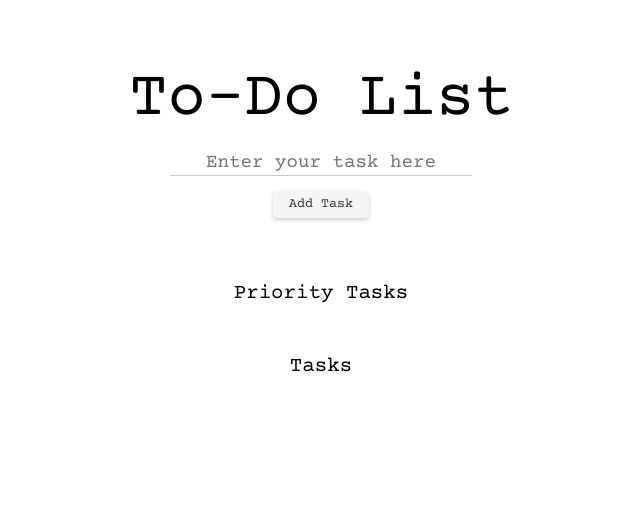
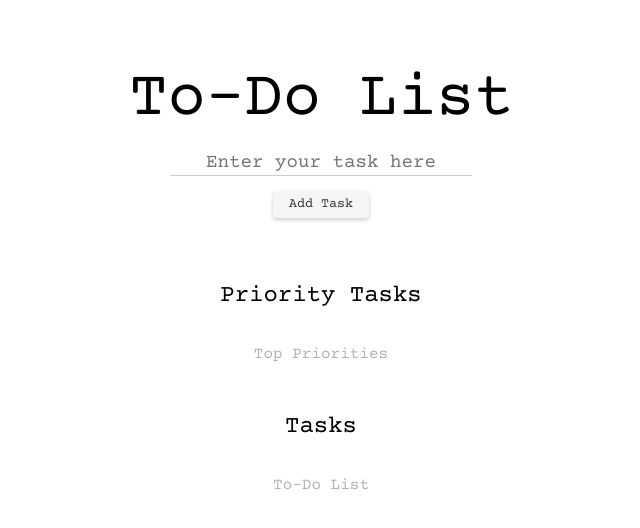
Before and after one commit to TEbefine/todo-list-coding-test, a React (Create React App) app: page / in a window 1280 px wide. Shown: the top 528 px of the page, without its empty margins (319-959 px from the left). Built offline with nearby package versions, Linux system fonts and the light colour scheme.

Commit message:
edit first section format

```diff
--- a/src/App.css
+++ b/src/App.css
@@ -48,10 +48,15 @@ header button:hover {
 }
 /* main */
 main h2 {
-  font-size: 1.3em;
+  font-size: 1.5em;
   margin-bottom: 1.5em;
 }
-.persist-section{
+
+.prepare-message {
+  opacity: 0.3;
+}
+
+.persist-section {
 margin-bottom: 50px;
 }
 
@@ -69,7 +74,7 @@ margin-bottom: 50px;
   justify-content: center;
   justify-self: center;
   margin-bottom: 20px;
-  font-size: 0.75em;
+  font-size: 0.9em;
   font-weight: 100;
 }
 
@@ -145,3 +150,10 @@ margin-bottom: 50px;
 .star-icon:hover {
   opacity: 1;
 }
+
+.crossed-out {
+  text-decoration: line-through;
+  text-decoration-color: rgba(255, 0, 0, 0.7);
+  text-decoration-style: solid;
+  text-decoration-thickness: 3px;
+}
--- a/src/App.js
+++ b/src/App.js
@@ -1,13 +1,19 @@
 import React, { useState } from "react";
-import { useDispatch } from "react-redux";
+import { useDispatch, useSelector } from "react-redux";
 import TodoLists from "./features/todoLists/TodoLists";
 import "./App.css";
-import { addTodoLists } from "./features/todoLists/todoListsSlice";
+import {
+  addTodoLists,
+  selectTodoList,
+} from "./features/todoLists/todoListsSlice";
 import PersistLists from "./features/persistLists/PersistLists";
+import { selectPersistLists } from "./features/persistLists/persistListsSlice";
 
 function App() {
   const dispatch = useDispatch();
   const [text, setText] = useState("");
+  const todo = useSelector(selectTodoList);
+  const persistTodo = useSelector(selectPersistLists);
 
   const handleSubmit = (e) => {
     e.preventDefault();
@@ -39,11 +45,19 @@ function App() {
       <main>
         <section className="persist-section">
           <h2 className="header">Priority Tasks</h2>
-          <PersistLists />
+          {persistTodo.length > 0 ? (
+            <PersistLists />
+          ) : (
+            <p className="prepare-message">Top Priorities</p>
+          )}
         </section>
         <section className="todo-section">
           <h2 className="header">Tasks</h2>
+          {todo.length > 0 ? (
             <TodoLists />
+          ) : (
+            <p className="prepare-message">To-Do List</p>
+          )}
         </section>
       </main>
     </div>
--- a/src/Component/TextTodo.js
+++ b/src/Component/TextTodo.js
@@ -14,9 +14,26 @@ export default function TextTodo({ text, children, check }) {
     }
   };
 
+  const toggleCrossedOut = (e) => {
+    const checkbox = e.target;
+    const textName = checkbox.parentNode.querySelector(".text-name");
+
+    if (checkbox.checked) {
+      textName.classList.add("crossed-out");
+    } else {
+      textName.classList.remove("crossed-out");
+    }
+  };
+
   return (
     <div key={text.id} className="text" tabIndex={0}>
-      <input type="checkbox" id="scales" name="scales" className="checkbox" />
+      <input
+        type="checkbox"
+        id="scales"
+        name="scales"
+        className="checkbox"
+        onChange={(e) => toggleCrossedOut(e)}
+      />
       {children}
       <h3 className="text-name">{text}</h3>
       <button className="deleteBtn" onClick={() => onRemoveTodoHandler(text)}>
```
